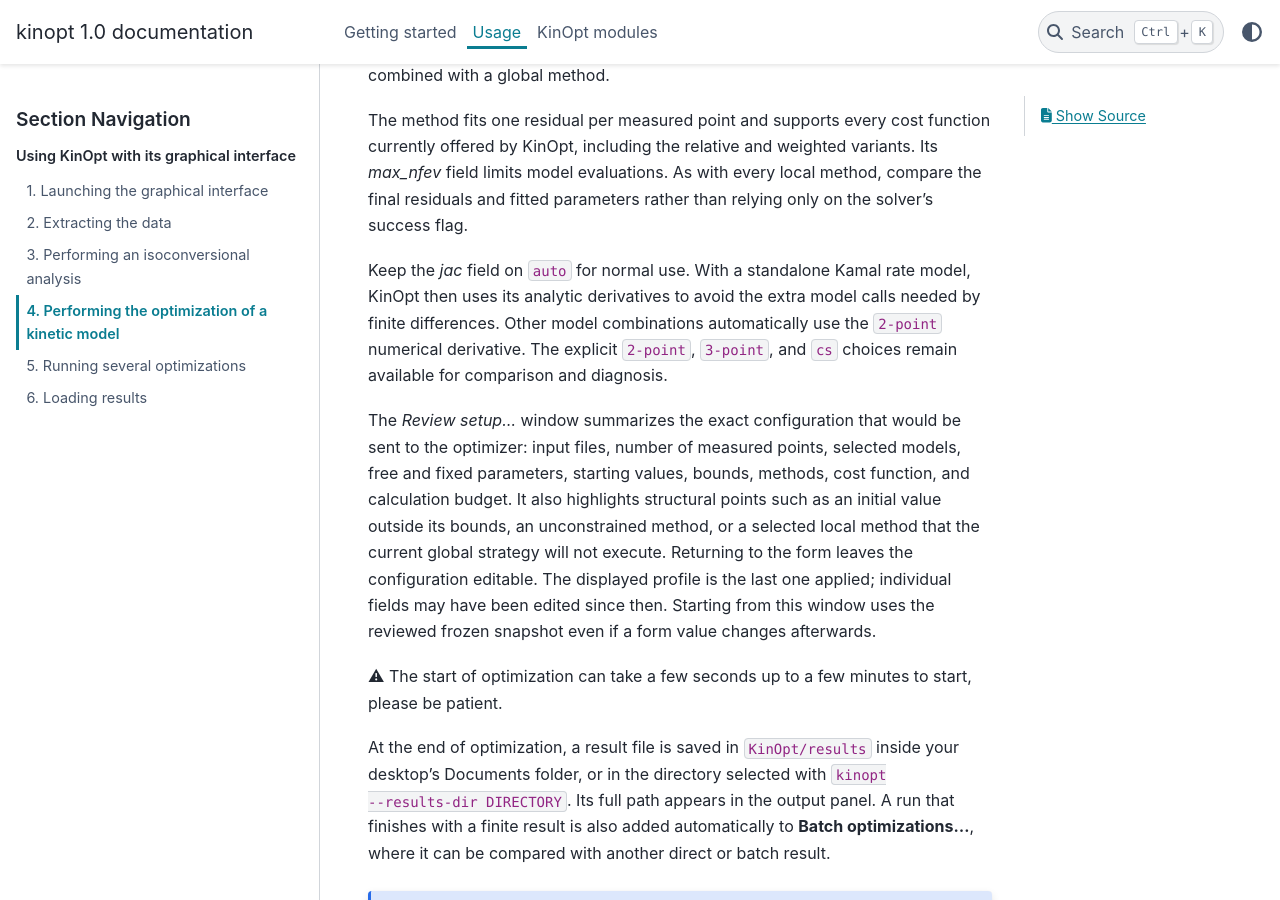
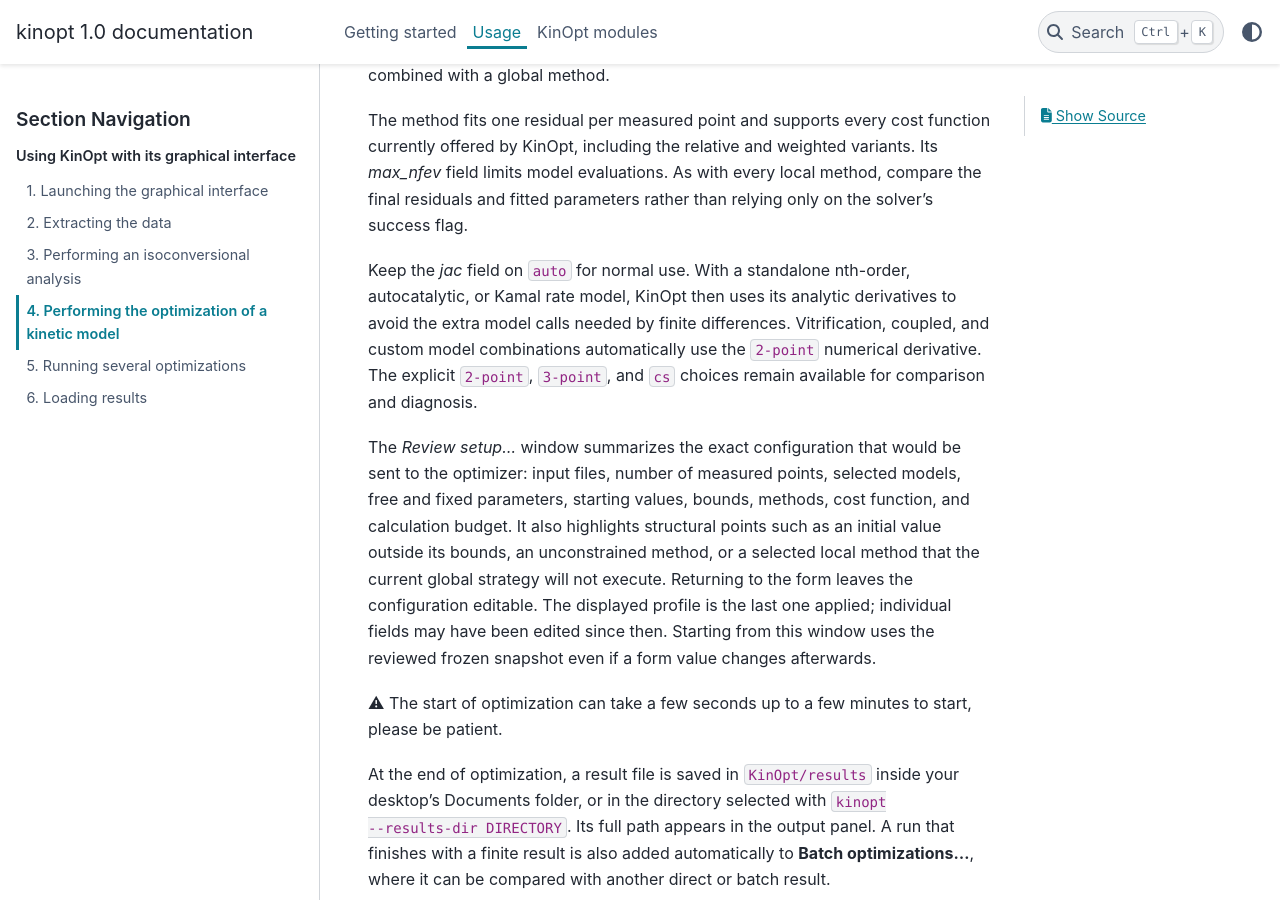
Before and after one commit to alan-tabore/KinOpt, a Sphinx documentation site: the page built from docs/source/launch_optimization.rst, in a window 1280 px wide and 900 px high, scrolled down 1640 px. Built offline with Sphinx 7.4.7 and the PyData theme 0.15.4, drawn with Linux system fonts in a browser that asks for light colours.

Commit message:
Document automatic analytic derivatives

```diff
--- a/docs/source/launch_optimization.rst
+++ b/docs/source/launch_optimization.rst
@@ -62,11 +62,12 @@
 method, compare the final residuals and fitted parameters rather than relying
 only on the solver's success flag.
 
-Keep the *jac* field on ``auto`` for normal use. With a standalone Kamal rate
-model, KinOpt then uses its analytic derivatives to avoid the extra model calls
-needed by finite differences. Other model combinations automatically use the
-``2-point`` numerical derivative. The explicit ``2-point``, ``3-point``, and
-``cs`` choices remain available for comparison and diagnosis.
+Keep the *jac* field on ``auto`` for normal use. With a standalone nth-order,
+autocatalytic, or Kamal rate model, KinOpt then uses its analytic derivatives
+to avoid the extra model calls needed by finite differences. Vitrification,
+coupled, and custom model combinations automatically use the ``2-point``
+numerical derivative. The explicit ``2-point``, ``3-point``, and ``cs``
+choices remain available for comparison and diagnosis.
 
 The *Review setup…* window summarizes the exact configuration that would be
 sent to the optimizer: input files, number of measured points, selected models,
```
Also changed, not shown: benchmarks/README.md.
